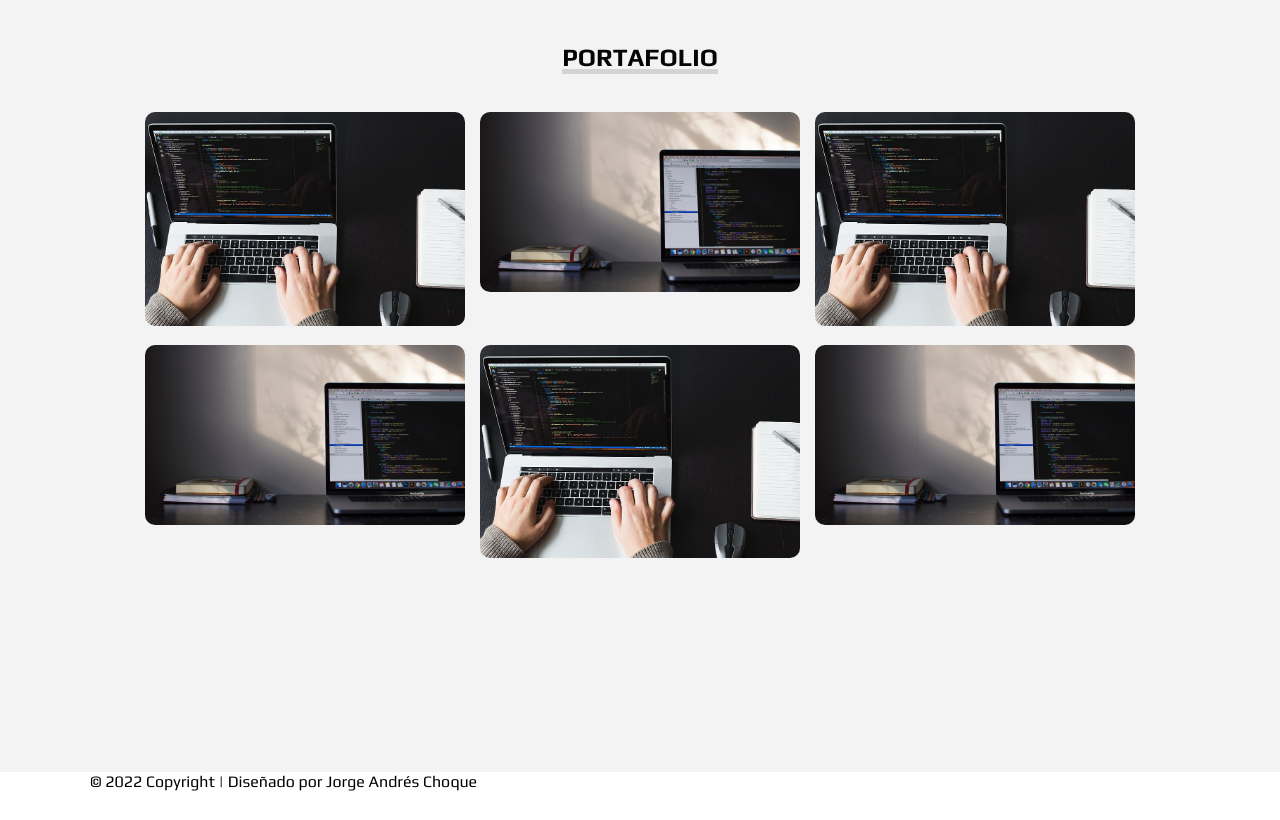
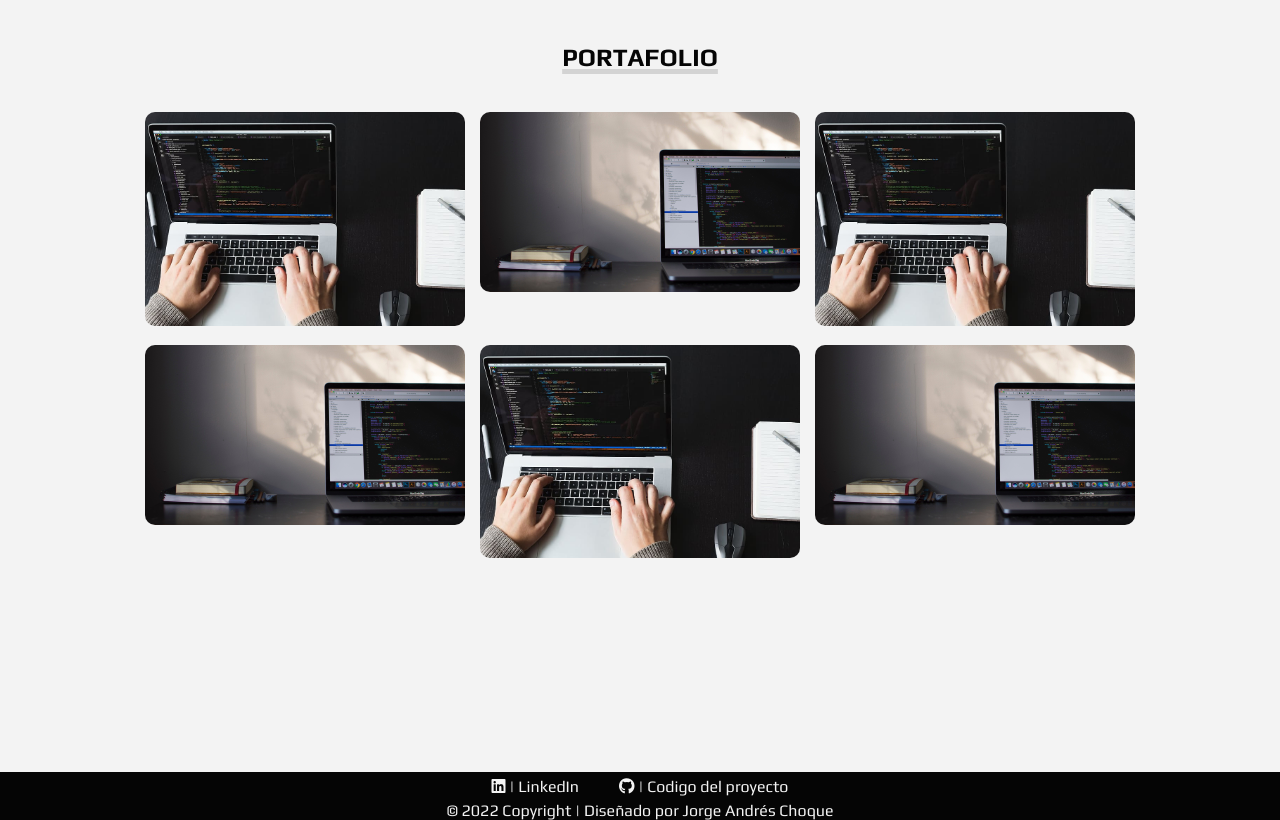
Before and after one commit to Jorge-JayCh/Mi-Portfolio-Jay-Ch, a plain HTML site: page index.html in a window 1280 px wide. Shown: the part 3612-4432 px from the top of the page. Before the commit the page ends 4403 px from the top, so only its background shows below. Drawn offline with Linux system fonts and the light colour scheme.

Commit message:
Footer agregado

```diff
--- a/css/styles.css
+++ b/css/styles.css
@@ -409,3 +409,31 @@ body {
 #proyectos .grilla-proyectos img:hover {
   transform: scale(1.1);
 }
+
+/* FOOTER */
+#footer {
+  background-color: var(--dark2);
+  text-align: center;
+  color: var(--secondary-light0);
+}
+
+#footer .iconos-footer {
+  display: flex;
+  justify-content: center;
+  padding: 5px;
+}
+
+#footer .contenedor-icono {
+  padding: 0px 20px;
+}
+
+#footer .contenedor-icono a {
+  color: var(--secondary-light0);
+  text-decoration: none;
+  transition: .5s;
+}
+
+#footer .contenedor-icono a:hover {
+  color: var(--primary);
+  font-size: 16.25px;
+}
--- a/index.html
+++ b/index.html
@@ -260,8 +260,22 @@
         </div>
       </div>
     </section>
-    <footer>
+    <footer id="footer">
       <div class="contenedor footer">
+        <div class="iconos-footer">
+          <div class="contenedor-icono">
+            <a href="#" target="blank">
+              <i class="fa-brands fa-linkedin"></i>
+              <span>| LinkedIn</span>
+            </a>
+          </div>
+          <div class="contenedor-icono">
+            <a href="#" target="blank">
+              <i class="fa-brands fa-github"></i>
+              <span>| Codigo del proyecto</span>
+            </a>
+          </div>
+        </div>
         <p>© 2022 Copyright | Diseñado por Jorge Andrés Choque</p>
       </div>
     </footer>
```
